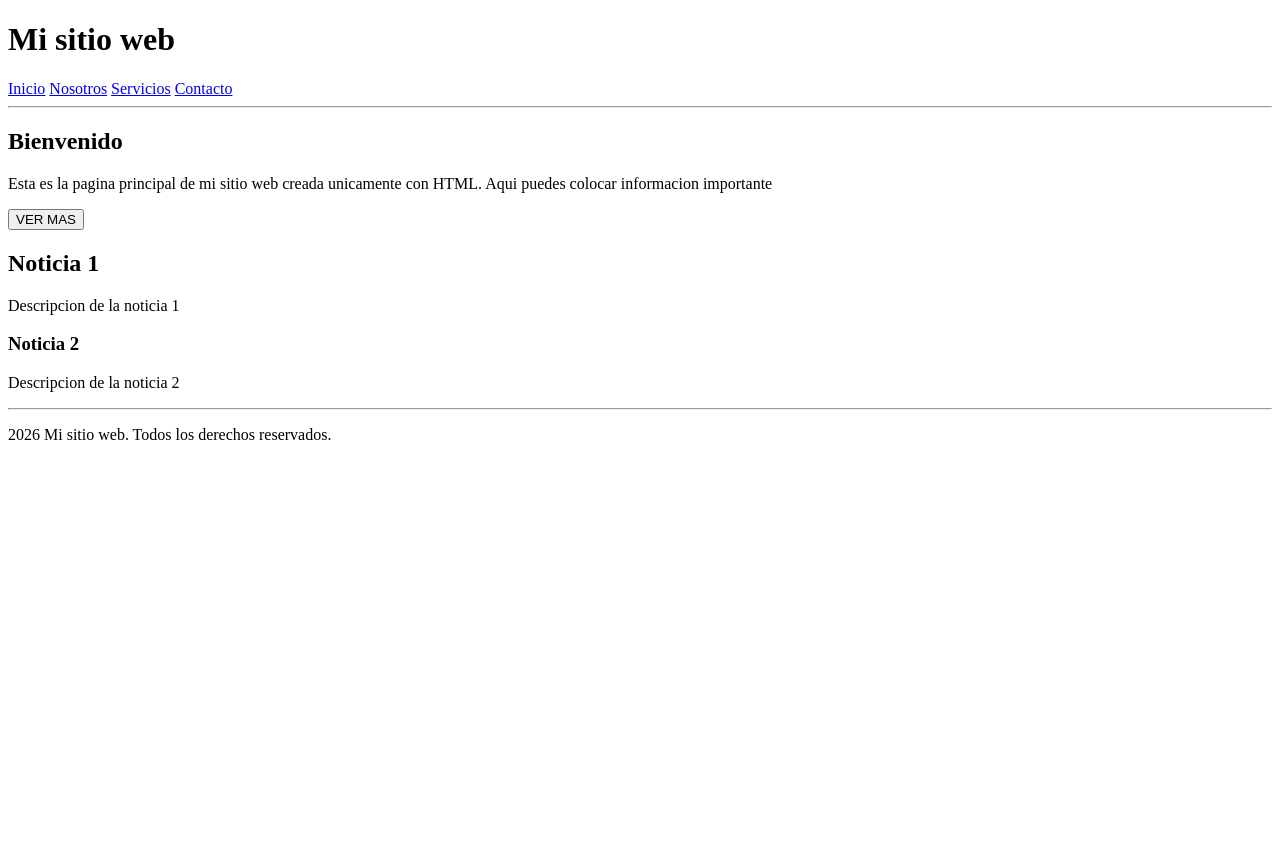
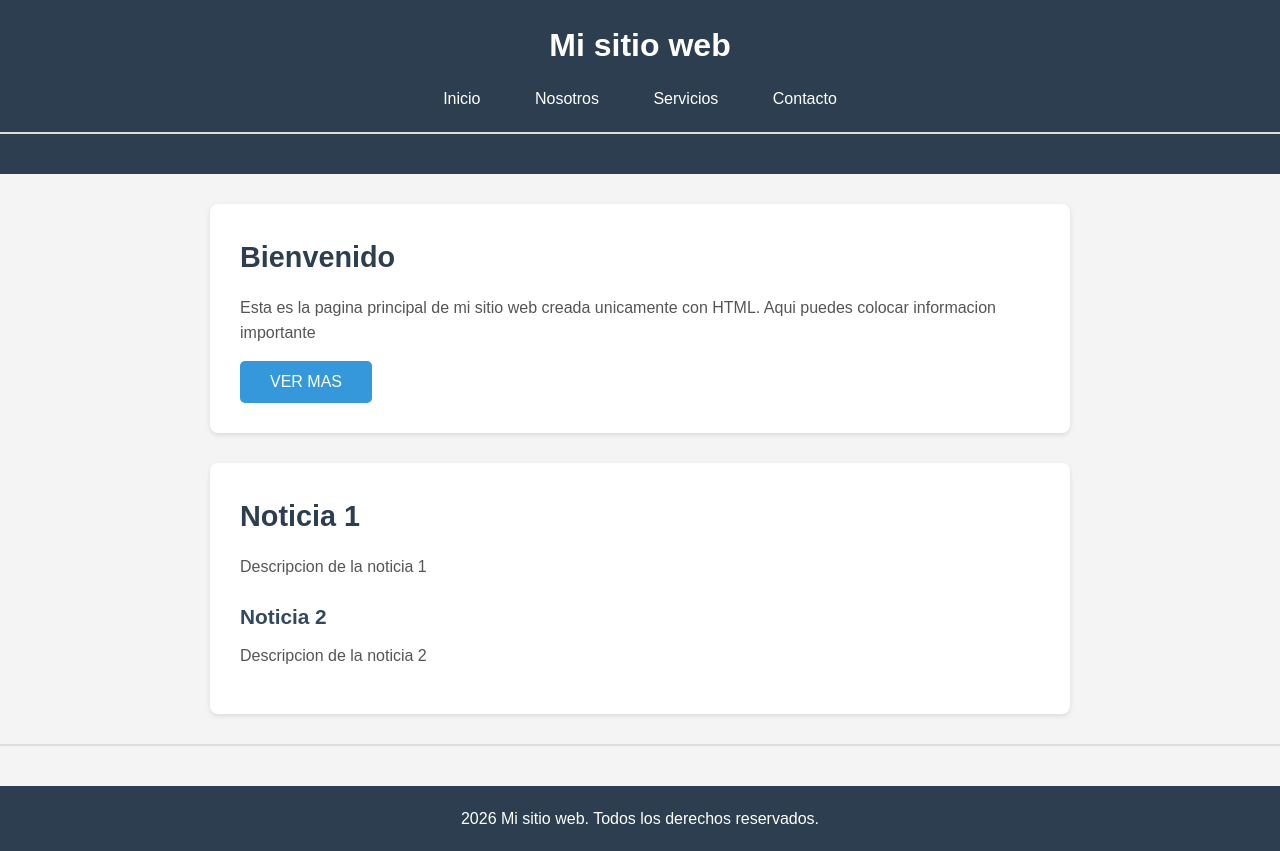
Before and after one commit to duconguaidia-spec/Repo_3, a plain HTML site: page index.html in a window 1280 px wide. Before the commit the page ends 800 px from the top, so only its background shows below. Drawn offline with Linux system fonts and the light colour scheme.

Commit message:
Se crea codigo para css y estilo de la pagina

```diff
--- a/index.html
+++ b/index.html
@@ -2,6 +2,7 @@
 <html lang="en">
 <head>
     <meta charset="UTF-8">
+    <link rel="stylesheet" href="styles.css">
     <title>Home - Mi sitio web</title>
 </head>
 <body>
--- /dev/null
+++ b/styles.css
@@ -0,0 +1,115 @@
+/* Reset básico */
+* {
+    margin: 0;
+    padding: 0;
+    box-sizing: border-box;
+}
+
+/* Estilos generales */
+body {
+    font-family: Arial, sans-serif;
+    line-height: 1.6;
+    color: #333;
+    background-color: #f4f4f4;
+}
+
+/* Encabezado */
+header {
+    background-color: #2c3e50;
+    color: white;
+    padding: 20px 0;
+    text-align: center;
+}
+
+header h1 {
+    margin-bottom: 15px;
+    font-size: 2em;
+}
+
+/* Navegación */
+nav {
+    margin: 15px 0;
+}
+
+nav a {
+    color: white;
+    text-decoration: none;
+    padding: 10px 20px;
+    margin: 0 5px;
+    border-radius: 5px;
+    transition: background-color 0.3s;
+}
+
+nav a:hover {
+    background-color: #34495e;
+}
+
+/* Línea horizontal */
+hr {
+    border: none;
+    border-top: 2px solid #ddd;
+    margin: 20px 0;
+}
+
+/* Contenido principal */
+Main {
+    max-width: 900px;
+    margin: 30px auto;
+    padding: 0 20px;
+}
+
+section {
+    background-color: white;
+    padding: 30px;
+    margin-bottom: 30px;
+    border-radius: 8px;
+    box-shadow: 0 2px 5px rgba(0,0,0,0.1);
+}
+
+h2 {
+    color: #2c3e50;
+    margin-bottom: 15px;
+    font-size: 1.8em;
+}
+
+h3 {
+    color: #34495e;
+    margin-top: 20px;
+    margin-bottom: 10px;
+    font-size: 1.3em;
+}
+
+p {
+    margin-bottom: 15px;
+    color: #555;
+}
+
+/* Botón */
+button {
+    background-color: #3498db;
+    color: white;
+    padding: 12px 30px;
+    border: none;
+    border-radius: 5px;
+    font-size: 1em;
+    cursor: pointer;
+    transition: background-color 0.3s;
+}
+
+button:hover {
+    background-color: #2980b9;
+}
+
+/* Pie de página */
+footer {
+    background-color: #2c3e50;
+    color: white;
+    text-align: center;
+    padding: 20px;
+    margin-top: 40px;
+}
+
+footer p {
+    color: white;
+    margin: 0;
+}
```
